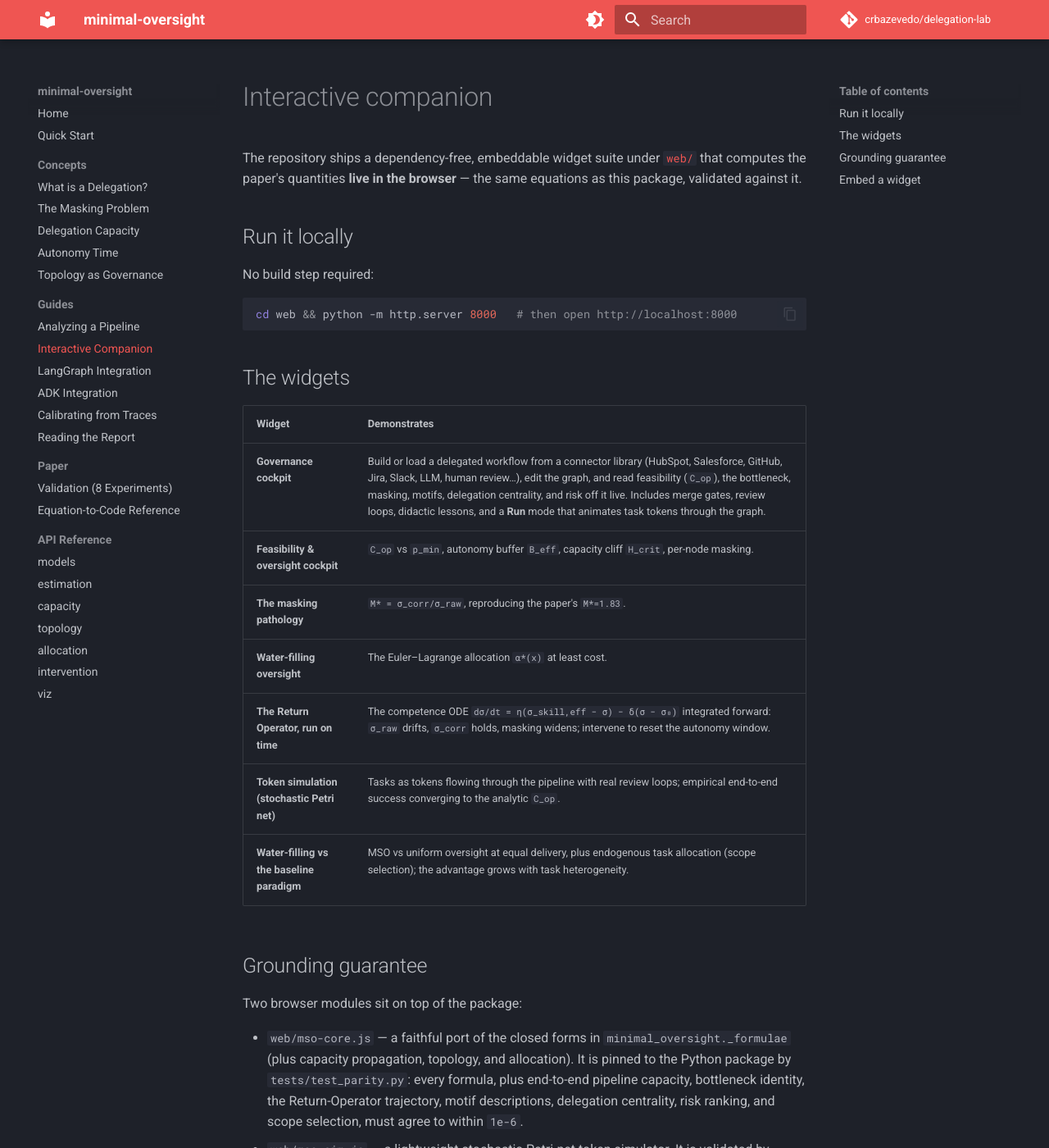
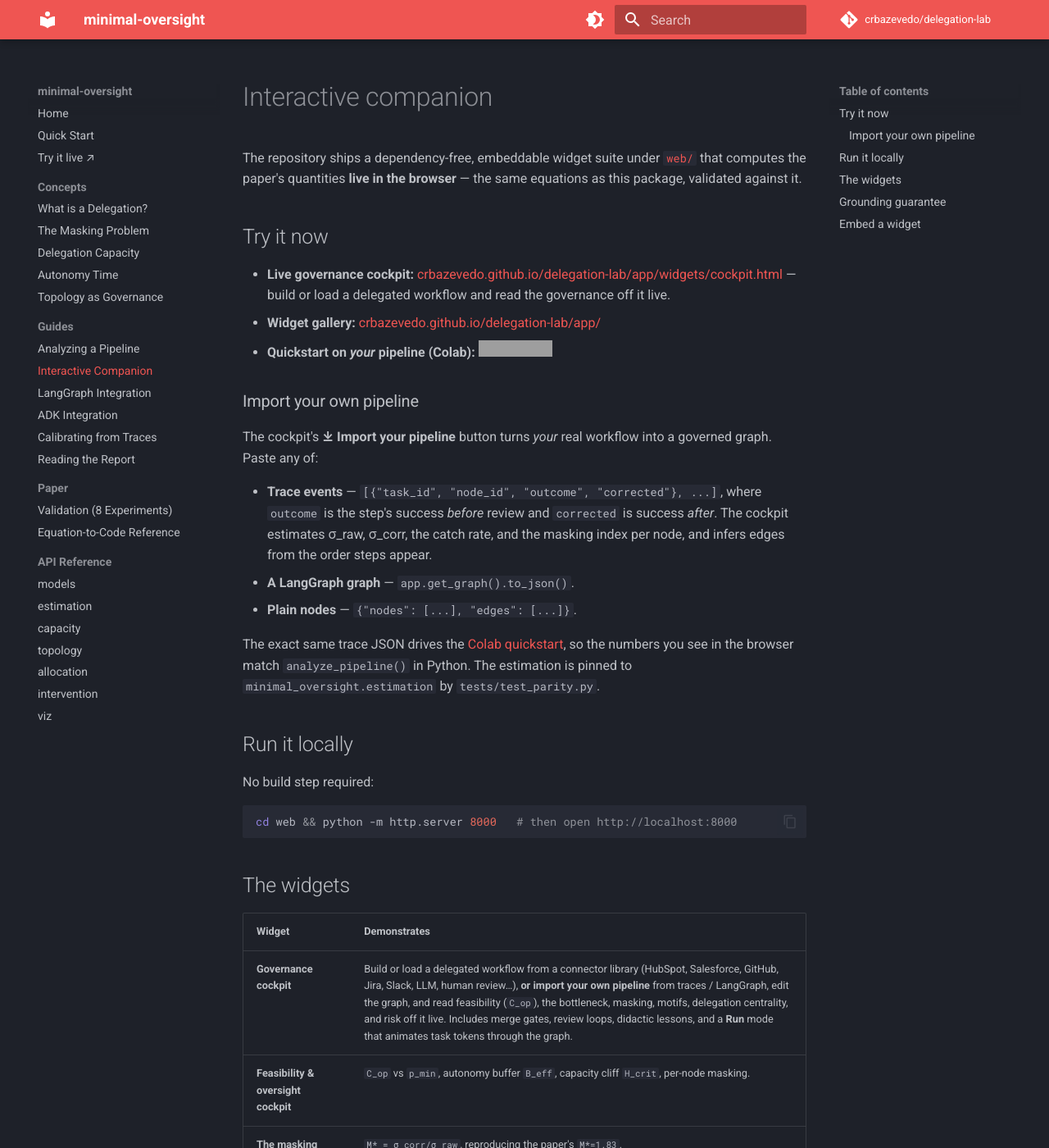
Before and after one commit to crbazevedo/delegation-lab, an MkDocs documentation site: the page built from docs/guides/interactive.md, in a window 1280 px wide and 1400 px high. Shown: the whole window at 82% size. Built offline with MkDocs 1.6.1 and Material for MkDocs 9.7.7, drawn with Linux system fonts in a browser that asks for light colours; comment, search, counter and statistics services are not loaded; grey boxes are pictures that could not be loaded.

Commit message:
feat: try-it-on-your-pipeline wedge — Colab quickstart + hosted cockpit
Completes the "import your pipeline" wedge so practitioners can go from their
own traces to a governance read in one paste — in the browser or in Python.

- notebooks/00_quickstart_your_pipeline.ipynb: a 5-minute Colab quickstart.
  Paste a trace log -> estimate per-node sigma_raw/masking/catch -> read C_op,
  feasibility, bottleneck, risk ranking -> get prioritized prescriptions
  (recommend_governance_changes). Worked example shows the MSO twist: a pipeline
  that is FEASIBLE (C_op=1.0) yet flagged at 'draft' for high masking. The same
  EVENTS JSON pastes straight into the cockpit (cross-validated: both report
  C_op=1.000, worst M*=2.50).

- Hosting: docs.yml stages web/ into the mkdocs site at /app/, so the cockpit
  and gallery are live at crbazevedo.github.io/delegation-lab/app/. Added a
  "Try it live" nav link and an "Import your own pipeline" section to the
  interactive guide; README gets a "Try it on your pipeline" block with the
  Colab badge.

- web/mso-estimate.js: lenientParse() tolerates trailing commas, so a Python
  EVENTS literal copied out of the notebook also imports cleanly.

Co-Authored-By: Claude Opus 4.8 <noreply@anthropic.com>

```diff
--- a/docs/guides/interactive.md
+++ b/docs/guides/interactive.md
@@ -4,6 +4,33 @@ The repository ships a dependency-free, embeddable widget suite under
 [`web/`](https://github.com/crbazevedo/delegation-lab/tree/main/web) that
 computes the paper's quantities **live in the browser** — the same equations as
 this package, validated against it.
+
+## Try it now
+
+- **Live governance cockpit:**
+  [crbazevedo.github.io/delegation-lab/app/widgets/cockpit.html](https://crbazevedo.github.io/delegation-lab/app/widgets/cockpit.html)
+  — build or load a delegated workflow and read the governance off it live.
+- **Widget gallery:**
+  [crbazevedo.github.io/delegation-lab/app/](https://crbazevedo.github.io/delegation-lab/app/)
+- **Quickstart on *your* pipeline (Colab):**
+  [![Open In Colab](https://colab.research.google.com/assets/colab-badge.svg)](https://colab.research.google.com/github/crbazevedo/delegation-lab/blob/main/notebooks/00_quickstart_your_pipeline.ipynb)
+
+### Import your own pipeline
+
+The cockpit's **⤓ Import your pipeline** button turns *your* real workflow into a
+governed graph. Paste any of:
+
+- **Trace events** — `[{"task_id", "node_id", "outcome", "corrected"}, ...]`,
+  where `outcome` is the step's success *before* review and `corrected` is
+  success *after*. The cockpit estimates σ_raw, σ_corr, the catch rate, and the
+  masking index per node, and infers edges from the order steps appear.
+- **A LangGraph graph** — `app.get_graph().to_json()`.
+- **Plain nodes** — `{"nodes": [...], "edges": [...]}`.
+
+The exact same trace JSON drives the
+[Colab quickstart](https://colab.research.google.com/github/crbazevedo/delegation-lab/blob/main/notebooks/00_quickstart_your_pipeline.ipynb),
+so the numbers you see in the browser match `analyze_pipeline()` in Python. The
+estimation is pinned to `minimal_oversight.estimation` by `tests/test_parity.py`.
 
 ## Run it locally
 
@@ -17,7 +44,7 @@ cd web && python -m http.server 8000   # then open http://localhost:8000
 
 | Widget | Demonstrates |
 |--------|--------------|
-| **Governance cockpit** | Build or load a delegated workflow from a connector library (HubSpot, Salesforce, GitHub, Jira, Slack, LLM, human review…), edit the graph, and read feasibility (`C_op`), the bottleneck, masking, motifs, delegation centrality, and risk off it live. Includes merge gates, review loops, didactic lessons, and a **Run** mode that animates task tokens through the graph. |
+| **Governance cockpit** | Build or load a delegated workflow from a connector library (HubSpot, Salesforce, GitHub, Jira, Slack, LLM, human review…), **or import your own pipeline** from traces / LangGraph, edit the graph, and read feasibility (`C_op`), the bottleneck, masking, motifs, delegation centrality, and risk off it live. Includes merge gates, review loops, didactic lessons, and a **Run** mode that animates task tokens through the graph. |
 | **Feasibility & oversight cockpit** | `C_op` vs `p_min`, autonomy buffer `B_eff`, capacity cliff `H_crit`, per-node masking. |
 | **The masking pathology** | `M* = σ_corr/σ_raw`, reproducing the paper's `M*=1.83`. |
 | **Water-filling oversight** | The Euler–Lagrange allocation `α*(x)` at least cost. |
--- a/mkdocs.yml
+++ b/mkdocs.yml
@@ -57,6 +57,7 @@ extra_javascript:
 nav:
   - Home: index.md
   - Quick Start: quickstart.md
+  - Try it live ↗: https://crbazevedo.github.io/delegation-lab/app/widgets/cockpit.html
   - Concepts:
     - What is a Delegation?: concepts/delegation.md
     - The Masking Problem: concepts/masking.md
```
Also changed, not shown: README.md (+20 -3 lines), 3 other files.
